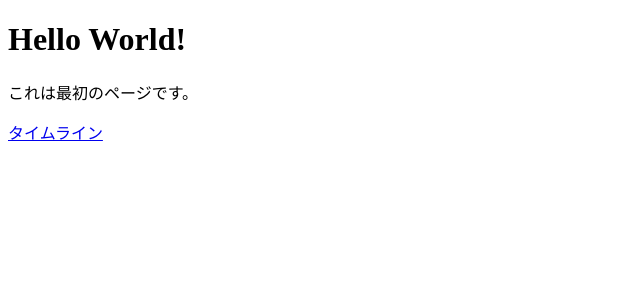
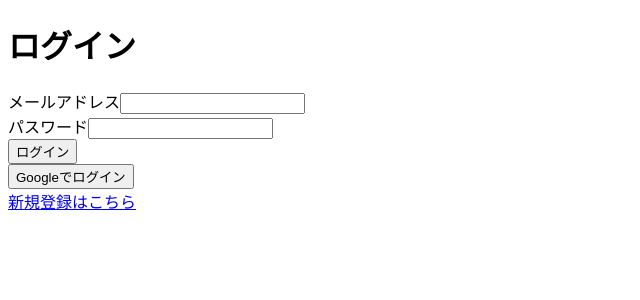
Before and after one commit to webex89-team-2/team-original-app, a React (Vite) app: page / in a window 1280 px wide. Shown: the top 300 px of the page, without its empty margins (0-640 px from the left). Built offline with nearby package versions, Linux system fonts and the light colour scheme.

Commit message:
function_logIn

```diff
--- a/package.json
+++ b/package.json
@@ -13,7 +13,8 @@
     "firebase": "^12.1.0",
     "react": "^19.1.1",
     "react-dom": "^19.1.1",
-    "react-router": "^7.8.1"
+    "react-router": "^7.8.1",
+    "react-router-dom": "^7.8.2"
   },
   "devDependencies": {
     "@eslint/js": "^9.33.0",
--- a/src/App.jsx
+++ b/src/App.jsx
@@ -1,13 +1,27 @@
-import { Link } from "react-router";
+import { Route, Routes } from "react-router-dom";
+// import App from "@/src/App.jsx";
+import Timeline from "@/src/pages/Timeline.jsx";
+import Search from "@/src/pages/Search.jsx";
+import Notification from "@/src/pages/Notification.jsx";
+import User from "@/src/pages/User.jsx";
+import Router from "./routes/route.jsx"
 
-function App() {
-  return (
-    <div>
-      <h1>Hello World!</h1>
-      <p>これは最初のページです。</p>
-      <Link to="/timeline">タイムライン</Link>
-    </div>
-  );
+export default function App(){
+  return <Router />;
 }
 
-export default App;
+// export default function App() {
+//   return (
+//     <BrowserRouter>
+//       <Routes>
+//         <Route path="/" element={<App />} />
+//         <Route path="/pages/SignIn" element={<SignIn />} />
+//         <Route path="/pages/SingUp" element={<SignUp />} />
+//         <Route path="/timeline" element={<Timeline />} />
+//         <Route path="/search" element={<Search />} />
+//         <Route path="/notification" element={<Notification />} />
+//         <Route path="/user/:id" element={<User />} />
+//       </Routes>
+//     </BrowserRouter>
+//   );
+// }
--- a/src/firebase.js
+++ b/src/firebase.js
@@ -2,18 +2,19 @@ import { initializeApp } from "firebase/app";
  import { getFirestore } from "firebase/firestore";
  import { getAuth } from "firebase/auth";
 
+ // Firebaseコンソールからコピペする
  const firebaseConfig = {
-  apiKey: import.meta.env.VITE_FIREBASE_API_KEY,
-  authDomain: import.meta.env.VITE_FIREBASE_AUTH_DOMAIN,
-  projectId: import.meta.env.VITE_FIREBASE_PROJECT_ID,
-  storageBucket: import.meta.env.VITE_FIREBASE_STORAGE_BUCKET,
-  messagingSenderId: import.meta.env.VITE_FIREBASE_MESSAGING_SENDER_ID,
-  appId: import.meta.env.VITE_FIREBASE_APP_ID,
-  measurementId: import.meta.env.VITE_FIREBASE_MEASUREMENT_ID,
+  apiKey: "AIzaSyB_VbiT0GuMVlsjDUnCTTmKNYZIhT2PL8k",
+  authDomain: "webex-89-team2.firebaseapp.com",
+  projectId: "webex-89-team2",
+  storageBucket: "webex-89-team2.firebasestorage.app",
+  messagingSenderId: "687136905352",
+  appId: "1:687136905352:web:4f7be89300d651d3e5a73d",
+  measurementId: "G-8HMM27Y3MK"
  };
 
  const app = initializeApp(firebaseConfig);
  const db = getFirestore(app);
-const auth = getAuth(app);
+ const auth = getAuth(app);  // ← 認証機能を使うのに必要
 
  export { db, auth };
--- a/src/main.jsx
+++ b/src/main.jsx
@@ -1,11 +1,22 @@
-import { createRoot } from "react-dom/client";
+// import { createRoot } from "react-dom/client";
+import Router from "./routes/route.jsx";
+import React from "react";
+import ReactDOM from "react-dom/client";
 import { BrowserRouter } from "react-router";
-import Router from "./routes/route.jsx";
+import App from "./App.jsx";
 
-const root = createRoot(document.getElementById("root"));
+ReactDOM.createRoot(document.getElementById("root")).render(
+  <React.StrictMode>
+    <BrowserRouter>
+    <App />
+    </BrowserRouter>
+  </React.StrictMode>
+);
 
-root.render(
-  <BrowserRouter>
-    <Router />
-  </BrowserRouter>
-);
+// const root = createRoot(document.getElementById("root"));
+
+// root.render(
+//   <BrowserRouter>
+//     <Router />
+//   </BrowserRouter>
+// );
--- /dev/null
+++ b/src/pages/Mypage.jsx
@@ -0,0 +1,14 @@
+import React from "react";
+import{ Link, useNavigate } from "react-router-dom";
+import{BrowserRouter} from "react-router"
+
+const Mypage =()=>{
+    const  navigate = useNavigate();
+    return(
+        <>
+        <h1>マイページ</h1>
+        <button onClick = {() => navigate("/signin")}>ログアウト</button>
+        </>
+    );
+};
+    export default Mypage;
--- /dev/null
+++ b/src/pages/SignIn.jsx
@@ -0,0 +1,86 @@
+// import { signInWithEmailAndPassword } from "firebase/auth";
+// import "../styles/auth/sign-in.css";
+// import { useState } from "react";
+// import { auth } from "../firebase";
+// import {GoogleAuthProvider, signInWithPopup}from "../firebase";
+
+
+// import "../styles/auth/sign-in.css";
+import { useState } from "react";
+import{ Link, useNavigate } from "react-router-dom";
+// import{BrowserRouter} from "react-router"
+import{auth} from "../firebase";
+import{
+  signInWithEmailAndPassword,
+  GoogleAuthProvider,
+  signInWithPopup,
+} from "firebase/auth";
+
+export default function SignIn() {
+  const [email, setEmail] = useState("");
+  const [password, setPassword] = useState("");
+  const navigate = useNavigate();//ナビゲート関数の定義
+
+  const handleGoogleSignIn = async()=> {
+    const provider = new GoogleAuthProvider();
+
+    await signInWithPopup(auth, provider)
+    alert("Googleログインに成功しました");
+    navigate("/mypage");
+  }
+
+  // ログインボタンをクリックしたときの処理
+  const handleSubmit = async (e) => {
+    e.preventDefault(); // デフォルトの動作を防止
+
+    // ログイン処理
+    try{
+    await signInWithEmailAndPassword(auth, email, password);
+    alert("ログインしました");
+    navigate("/mypage");
+    }catch(error)
+      {
+        alert(error.message)
+    };
+  }
+
+  return (
+    <div className="sign-in-page">
+      <h1>ログイン</h1>
+
+      <div className="sign-in-form">
+        <form onSubmit={handleSubmit}>
+          {/* メールアドレス */}
+          <div className="form-group">
+            <label htmlFor="email">メールアドレス</label>
+            <input
+              type="email"
+              name="email"
+              required
+              value={email}
+              onChange={(e) => setEmail(e.target.value)}
+            />
+          </div>
+          {/* パスワード */}
+          <div className="form-group">
+            <label htmlFor="password">パスワード</label>
+            <input
+              type="password"
+              name="password"
+              required
+              value={password}
+              onChange={(e) => setPassword(e.target.value)}
+            />
+          </div>
+          <button type="submit" className="sign-in-button">
+            ログイン
+          </button>
+        </form>
+        <button onClick = {handleGoogleSignIn} className="google-button">Googleでログイン</button>
+        <div>
+        <Link to = "/signup">新規登録はこちら</Link>
+        </div>
+      </div>
+    </div>
+  );
+}
--- /dev/null
+++ b/src/pages/SignUp.jsx
@@ -0,0 +1,70 @@
+import React from "react";
+import {useState} from "react"
+import{Link} from "react-router-dom";
+import { createUserWithEmailAndPassword, GoogleAuthProvider } from "firebase/auth";
+import { auth } from "../firebase";
+
+// import React from "react";
+// import {useState} from "react";
+// // import "../styles/auth/sign-in.css";
+// import { auth } from "../firebase";
+// import{
+//     createUserWithEmailAndPassword,
+//     GoogleAuthProvider,
+//     signInWithPopup,
+// } from "firebase/auth";
+
+
+export default function SignUp(){
+    const [email, setEmail] = useState("");
+    const [password, setPassword] = useState("");
+
+    const handleSubmit = async(e) =>{
+    e.preventDefault(); //ページのリロードを防ぐ
+
+    //サインアップ
+    try{
+        await createUserWithEmailAndPassword(auth,email,password);
+        alert("新規登録に成功しました")
+        }catch(error){
+            console.error(error.message);
+        }
+    };
+
+    return(
+        <div className = "sign-up-page">
+            <h1>新規登録</h1>
+
+            <div className = "sign-up-form">
+                <form onSubmit = {handleSubmit}>
+                    <div className = "form-group">
+                    <label htmlFor = "email">メールアドレス</label>
+                    <input
+                    type = "email"
+                    name = "email"
+                    required
+                    value = {email}
+                    onChange = {(e) =>setEmail(e.target.value)}
+                    />
+                    </div>
+                    <div className = "form-group">
+                    <label htmlFor = "password">パスワード(6文字以上)</label>
+                    <input
+                    type = "password"
+                    name = "password"
+                    required
+                    value = {password}
+                    onChange = {(e) =>setPassword(e.target.value)}
+                    />
+                    </div>
+                    <button type = "submit" className = "sign-up-button">
+                        新規登録
+                    </button>
+                </form>
+                <div>
+                    <Link to = "/signin">ログインはこちら</Link>
+                </div>
+            </div>
+        </div>
+    );
+}
--- a/src/routes/route.jsx
+++ b/src/routes/route.jsx
@@ -1,14 +1,28 @@
-import { Route, Routes } from "react-router";
-import App from "@/src/App.jsx";
-import Timeline from "@/src/pages/Timeline.jsx";
-import Search from "@/src/pages/Search.jsx";
-import Notification from "@/src/pages/Notification.jsx";
-import User from "@/src/pages/User.jsx";
+// import { Route, Routes } from "react-router";
+// import { Route, Routes } from "react-router-dom";
+// import App from "@/src/App.jsx";
+// import Timeline from "@/src/pages/Timeline.jsx";
+// import Search from "@/src/pages/Search.jsx";
+// import Notification from "@/src/pages/Notification.jsx";
+// import User from "@/src/pages/User.jsx";
+
+//Reactの書き方
+import {Routes, Route } from "react-router-dom";
+import Timeline from "../pages/Timeline.jsx";
+import Search  from "../pages/Search.jsx";
+import Notification from "../pages/Notification.jsx";
+import User from "../pages/User.jsx";
+import SignIn from "../pages/SignIn.jsx";
+import SignUp from "../pages/SignUp.jsx";
+import Mypage from "../pages/Mypage.jsx";
 
 export default function Router() {
   return (
     <Routes>
-      <Route path="/" element={<App />} />
+  <Route path="/" element={<SignIn />} />
+      <Route path="/signin" element={<SignIn />} />
+      <Route path="/signup" element={<SignUp />} />
+      <Route path="/mypage" element={<Mypage />} />
       <Route path="/timeline" element={<Timeline />} />
       <Route path="/search" element={<Search />} />
       <Route path="/notification" element={<Notification />} />
```
Also changed, not shown: 1 other file (tests, documents, lock files or other folders). Lines whose indentation alone changed are shown as unchanged.
